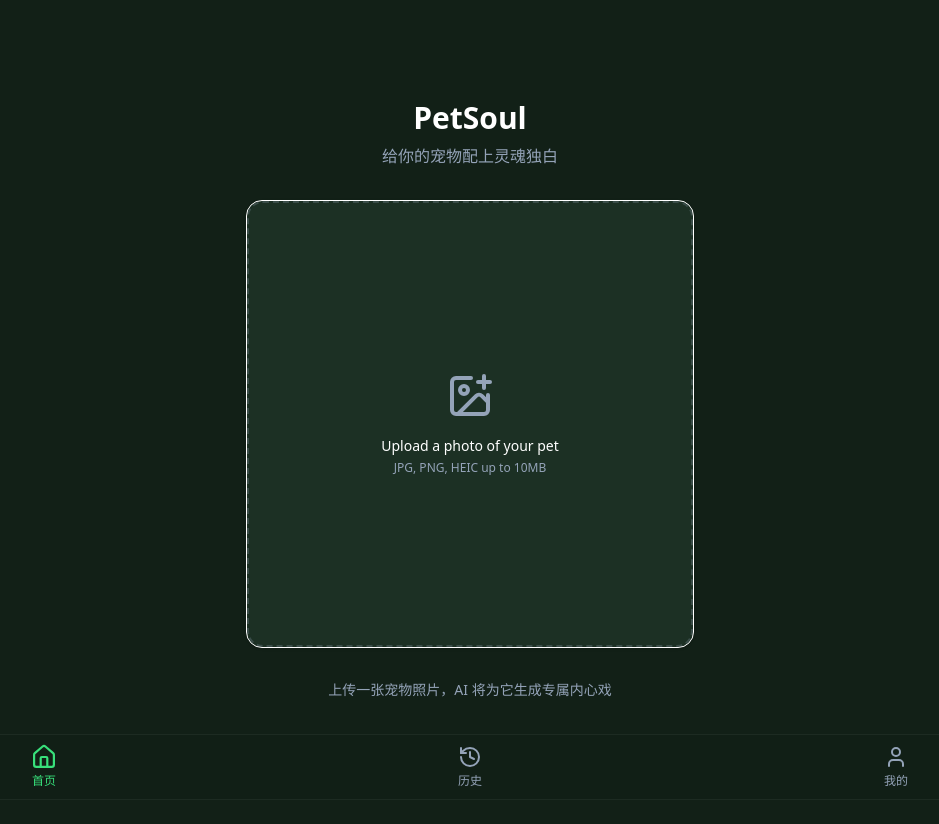
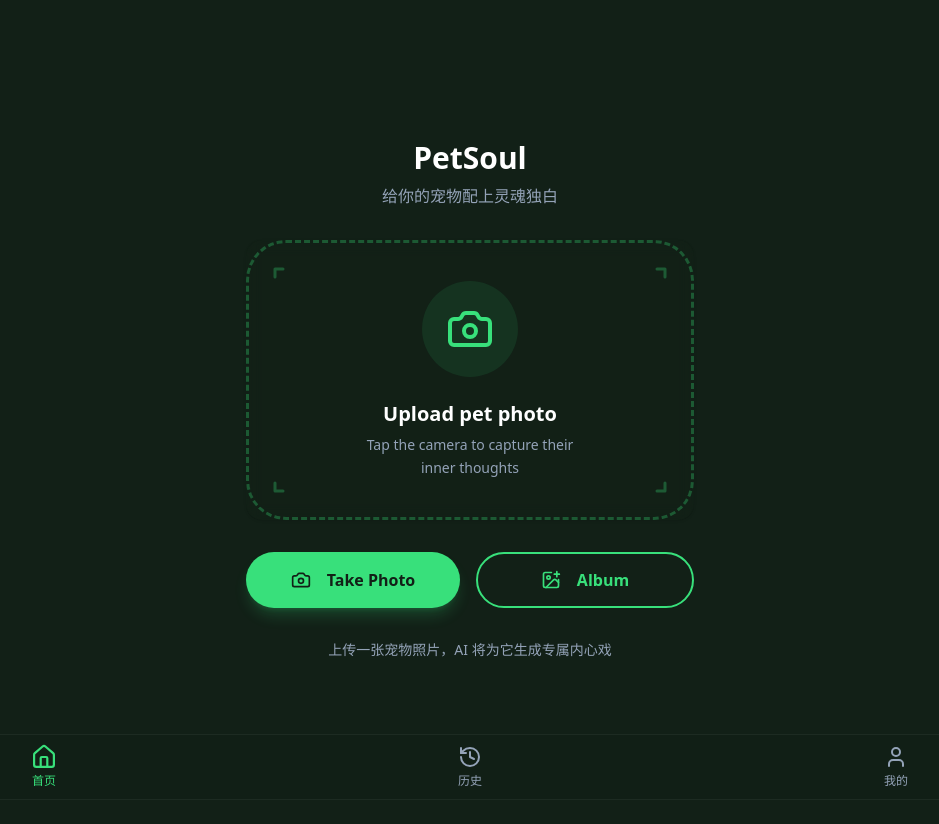
Before and after one commit to LittleBreak/pet-soul, a Next.js app: page / in a window 1280 px wide. Shown: the top 824 px of the page, without its empty margins (170-1109 px from the left). Built offline with nearby package versions, Linux system fonts and the light colour scheme.

Commit message:
feat: 重构 PhotoUploader 组件，优化上传区域和状态展示，添加装饰性角标

```diff
--- a/components/business/photo-uploader.tsx
+++ b/components/business/photo-uploader.tsx
@@ -8,6 +8,7 @@ import { cn } from "@/lib/utils"
 import { Card } from "@/components/ui/card"
 import { Button } from "@/components/ui/button"
 import {
+  Camera,
   Upload,
   ImagePlus,
   Loader2,
@@ -184,23 +185,65 @@ function PhotoUploader({
     }
   }, [preview])
 
+  // Corner bracket SVG component for decoration (matching design spec)
+  const CornerBracket = ({
+    position,
+  }: {
+    position: "top-left" | "top-right" | "bottom-left" | "bottom-right"
+  }) => {
+    const positionClasses = {
+      "top-left": "top-6 left-6",
+      "top-right": "top-6 right-6",
+      "bottom-left": "bottom-6 left-6",
+      "bottom-right": "bottom-6 right-6",
+    }
+
+    const paths = {
+      "top-left": "M2 10V2H10",
+      "top-right": "M22 10V2H14",
+      "bottom-left": "M2 14V22H10",
+      "bottom-right": "M22 14V22H14",
+    }
+
     return (
-    <Card
+      <svg
+        className={cn(
+          "absolute w-6 h-6 text-primary/30 pointer-events-none",
+          positionClasses[position]
+        )}
+        fill="none"
+        stroke="currentColor"
+        strokeWidth="3"
+        viewBox="0 0 24 24"
+      >
+        <path
+          d={paths[position]}
+          strokeLinecap="round"
+          strokeLinejoin="round"
+        />
+      </svg>
+    )
+  }
+
+  return (
+    <div
       data-slot="photo-uploader"
       data-state={state}
-      className={cn("relative overflow-hidden", className)}
+      className={cn("flex flex-col", className)}
       {...props}
     >
+      {/* Upload Card */}
+      <Card className="relative overflow-hidden bg-background/50 backdrop-blur-sm border-0 flex-1">
         {/* Preview state */}
         {preview && state === "done" && (
-        <div className="relative aspect-square w-full">
+          <div className="relative aspect-square w-full h-full">
             {/* eslint-disable-next-line @next/next/no-img-element */}
             <img
               src={preview}
               alt="Uploaded preview"
               className="size-full object-cover"
             />
-          <div className="absolute inset-0 bg-gradient-to-t from-black/50 to-transparent" />
+            <div className="absolute inset-0 bg-linear-to-t from-black/50 to-transparent" />
             <div className="absolute bottom-4 left-4 flex items-center gap-2 text-white">
               <CheckCircle className="size-5" />
               <span className="text-sm font-medium">Ready to generate</span>
@@ -217,32 +260,40 @@ function PhotoUploader({
           </div>
         )}
 
-      {/* Upload states */}
+        {/* Upload area */}
         {!preview && (
           <div
             {...getRootProps()}
             className={cn(
-            "flex flex-col items-center justify-center p-8 aspect-square",
-            "border-2 border-dashed rounded-2xl transition-colors cursor-pointer",
-            state === "dragging"
-              ? "border-primary bg-primary/5"
-              : "border-muted-foreground/25 hover:border-primary/50",
-            state === "error" && "border-error bg-error/5"
+              "relative w-full h-full min-h-70 flex flex-col items-center justify-center cursor-pointer",
+              "border-3 border-dashed border-primary/30 hover:border-primary rounded-[2.5rem]",
+              "transition-all duration-300",
+              state === "dragging" && "border-primary bg-primary/5"
             )}
           >
             <input {...getInputProps()} />
 
+            {/* Corner brackets decoration */}
+            <CornerBracket position="top-left" />
+            <CornerBracket position="top-right" />
+            <CornerBracket position="bottom-left" />
+            <CornerBracket position="bottom-right" />
+
             {state === "uploading" && (
               <>
-              <Loader2 className="size-12 text-primary animate-spin mb-4" />
+                <div className="size-24 rounded-full bg-primary/10 flex items-center justify-center mb-6">
+                  <Loader2 className="size-12 text-primary animate-spin" />
+                </div>
                 <p className="text-sm text-muted-foreground">Processing...</p>
               </>
             )}
 
             {state === "error" && (
               <>
-              <AlertCircle className="size-12 text-error mb-4" />
-              <p className="text-sm text-error text-center mb-2">
+                <div className="size-24 rounded-full bg-destructive/10 flex items-center justify-center mb-6">
+                  <AlertCircle className="size-12 text-destructive" />
+                </div>
+                <p className="text-sm text-destructive text-center mb-2">
                   {errorMessage}
                 </p>
                 <Button variant="outline" size="sm" onClick={reset}>
@@ -252,25 +303,62 @@ function PhotoUploader({
             )}
 
             {(state === "idle" || state === "dragging") && (
-            <>
+              <div className="flex flex-col items-center gap-6 p-6">
+                <div
+                  className={cn(
+                    "size-24 rounded-full flex items-center justify-center transition-all duration-300",
+                    state === "dragging"
+                      ? "bg-primary text-background"
+                      : "bg-primary/10 text-primary hover:bg-primary hover:text-background"
+                  )}
+                >
                   {state === "dragging" ? (
-                <Upload className="size-12 text-primary mb-4" />
+                    <Upload className="size-12" />
                   ) : (
-                <ImagePlus className="size-12 text-muted-foreground mb-4" />
+                    <Camera className="size-12" />
                   )}
-              <p className="text-sm font-medium mb-1">
+                </div>
+                <div className="text-center space-y-2 max-w-60">
+                  <p className="text-xl font-bold leading-tight">
                     {state === "dragging"
                       ? "Drop your image here"
-                  : "Upload a photo of your pet"}
+                      : "Upload pet photo"}
                   </p>
-              <p className="text-xs text-muted-foreground">
-                JPG, PNG, HEIC up to {maxSize}MB
+                  <p className="text-muted-foreground text-sm font-medium leading-relaxed">
+                    {state === "dragging"
+                      ? `JPG, PNG, HEIC up to ${maxSize}MB`
+                      : "Tap the camera to capture their inner thoughts"}
                   </p>
-            </>
+                </div>
+              </div>
             )}
           </div>
         )}
       </Card>
+
+      {/* Action Buttons - separate from card */}
+      {!preview && (state === "idle" || state === "dragging") && (
+        <div className="flex gap-4 mt-8">
+          <Button
+            {...getRootProps()}
+            className="flex-1 h-14 rounded-full bg-primary text-primary-foreground hover:bg-primary/90 font-bold text-base shadow-lg shadow-primary/20"
+          >
+            <input {...getInputProps()} />
+            <Camera className="size-5 mr-2" />
+            Take Photo
+          </Button>
+          <Button
+            {...getRootProps()}
+            variant="outline"
+            className="flex-1 h-14 rounded-full border-primary bg-transparent text-primary hover:bg-primary/10 font-bold text-base"
+          >
+            <input {...getInputProps()} />
+            <ImagePlus className="size-5 mr-2" />
+            Album
+          </Button>
+        </div>
+      )}
+    </div>
   )
 }
 
```
Lines whose indentation alone changed are shown as unchanged.
